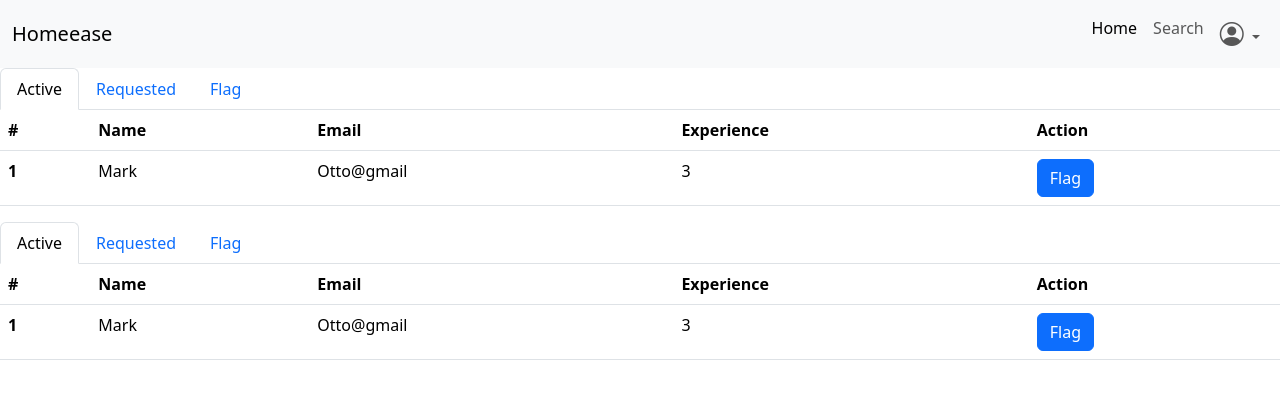
After one commit to 22f3002758/Appdev1-May-26, a Flask app: template templates/admin/dashboard.html in a window 1280 px wide. The commit adds this page. Shown: the top 399 px of the page. Run offline with Flask 3, Linux system fonts and the light colour scheme; the template is opened without the code that fills it, so the values that code supplies are empty.

Commit message:
Admin dashboard frontend

```diff
--- /dev/null
+++ b/templates/admin/dashboard.html
@@ -0,0 +1,243 @@
+<!doctype html>
+<html lang="en">
+
+<head>
+    <meta charset="utf-8">
+    <meta name="viewport" content="width=device-width, initial-scale=1">
+    <title>Home</title>
+    <link href="https://cdn.jsdelivr.net/npm/bootstrap@5.3.8/dist/css/bootstrap.min.css" rel="stylesheet"
+        integrity="sha384-sRIl4kxILFvY47J16cr9ZwB07vP4J8+LH7qKQnuqkuIAvNWLzeN8tE5YBujZqJLB" crossorigin="anonymous">
+    <link rel="stylesheet" href="https://cdn.jsdelivr.net/npm/bootstrap-icons@1.13.1/font/bootstrap-icons.min.css">
+</head>
+
+<body>
+    <nav class="navbar navbar-expand-lg bg-body-tertiary">
+        <div class="container-fluid">
+            <a class="navbar-brand" href="#">Homeease</a>
+            <button class="navbar-toggler" type="button" data-bs-toggle="collapse"
+                data-bs-target="#navbarSupportedContent" aria-controls="navbarSupportedContent" aria-expanded="false"
+                aria-label="Toggle navigation">
+                <span class="navbar-toggler-icon"></span>
+            </button>
+            <div class="collapse navbar-collapse" id="navbarSupportedContent">
+                <ul class="navbar-nav ms-auto ">
+                    <li class="nav-item">
+                        <a class="nav-link active" aria-current="page" href="#">Home</a>
+                    </li>
+                    <li class="nav-item">
+                        <a class="nav-link" href="#">Search</a>
+                    </li>
+                    <li class="nav-item dropdown">
+                        <a class="nav-link dropdown-toggle" href="#" role="button" data-bs-toggle="dropdown"
+                            aria-expanded="false">
+                            <i class="bi bi-person-circle fs-4"></i>
+                        </a>
+                        <ul class="dropdown-menu">
+                            <li><a class="dropdown-item" href="#">profile</a></li>
+                            <li><a class="dropdown-item" href="#">logout</a></li>
+
+                        </ul>
+                    </li>
+
+                </ul>
+
+            </div>
+        </div>
+    </nav>
+
+    <div class="card-body">
+        <ul class="nav nav-tabs" id="myTab" role="tablist">
+            <li class="nav-item" role="presentation">
+                <button class="nav-link active" id="pills-active-profs-tab" data-bs-toggle="tab"
+                    data-bs-target="#pills-active-profs" type="button" role="tab" aria-controls="home-tab-pane"
+                    aria-selected="true">Active</button>
+            </li>
+            <li class="nav-item" role="presentation">
+                <button class="nav-link" id="pills-registered-profs-tab" data-bs-toggle="tab"
+                    data-bs-target="#pills-registered-profs" type="button" role="tab" aria-controls="profile-tab-pane"
+                    aria-selected="false">Requested</button>
+            </li>
+            <li class="nav-item" role="presentation">
+                <button class="nav-link" id="pills-flagged-profs-tab" data-bs-toggle="tab"
+                    data-bs-target="#pills-flagged-profs" type="button" role="tab" aria-controls="contact-tab-pane"
+                    aria-selected="false">Flag</button>
+            </li>
+
+        </ul>
+        <div class="tab-content" id="myTabContent">
+            <div class="tab-pane fade show active" id="pills-active-profs" role="tabpanel" aria-labelledby="home-tab"
+                tabindex="0">
+                <table class="table">
+                    <thead>
+                        <tr>
+                            <th scope="col">#</th>
+                            <th scope="col">Name</th>
+                            <th scope="col">Email</th>
+                            <th scope="col">Experience</th>
+                            <th scope="col">Action</th>
+                        </tr>
+                    </thead>
+                    <tbody>
+                        <tr>
+                            <th scope="row">1</th>
+                            <td>Mark</td>
+                            <td>Otto@gmail</td>
+                            <td>3</td>
+                            <td><button type="button" class="btn btn-primary">Flag</button></td>
+                        </tr>
+
+                    </tbody>
+                </table>
+            </div>
+            <div class="tab-pane fade" id="pills-registered-profs" role="tabpanel" aria-labelledby="profile-tab"
+                tabindex="0">
+                <table class="table">
+                    <thead>
+                        <tr>
+                            <th scope="col">#</th>
+                            <th scope="col">Name</th>
+                            <th scope="col">Email</th>
+                            <th scope="col">Experience</th>
+                            <th scope="col">Action</th>
+                        </tr>
+                    </thead>
+                    <tbody>
+                        <tr>
+                            <th scope="row">1</th>
+                            <td>Mark</td>
+                            <td>Otto@gmail</td>
+                            <td>3</td>
+                            <td><button type="button" class="btn btn-primary">Accept/Reject</button></td>
+                        </tr>
+
+                    </tbody>
+                </table>
+            </div>
+            <div class="tab-pane fade" id="pills-flagged-profs" role="tabpanel" aria-labelledby="contact-tab"
+                tabindex="0">
+                <table class="table">
+                    <thead>
+                        <tr>
+                            <th scope="col">#</th>
+                            <th scope="col">Name</th>
+                            <th scope="col">Email</th>
+                            <th scope="col">Experience</th>
+                            <th scope="col">Action</th>
+                        </tr>
+                    </thead>
+                    <tbody>
+                        <tr>
+                            <th scope="row">1</th>
+                            <td>Mark</td>
+                            <td>Otto@gmail</td>
+                            <td>3</td>
+                            <td><button type="button" class="btn btn-primary">UnFlag</button></td>
+                        </tr>
+
+                    </tbody>
+                </table>
+            </div>
+
+        </div>
+    </div>
+    <div class="card-body">
+        <ul class="nav nav-tabs" id="myTab" role="tablist">
+            <li class="nav-item" role="presentation">
+                <button class="nav-link active" id="pills-active-profs-tab" data-bs-toggle="tab"
+                    data-bs-target="#pills-active-profs" type="button" role="tab" aria-controls="home-tab-pane"
+                    aria-selected="true">Active</button>
+            </li>
+            <li class="nav-item" role="presentation">
+                <button class="nav-link" id="pills-registered-profs-tab" data-bs-toggle="tab"
+                    data-bs-target="#pills-registered-profs" type="button" role="tab"
+                    aria-controls="profile-tab-pane" aria-selected="false">Requested</button>
+            </li>
+            <li class="nav-item" role="presentation">
+                <button class="nav-link" id="pills-flagged-profs-tab" data-bs-toggle="tab"
+                    data-bs-target="#pills-flagged-profs" type="button" role="tab" aria-controls="contact-tab-pane"
+                    aria-selected="false">Flag</button>
+            </li>
+
+        </ul>
+        <div class="tab-content" id="myTabContent">
+            <div class="tab-pane fade show active" id="pills-active-profs" role="tabpanel"
+                aria-labelledby="home-tab" tabindex="0">
+                <table class="table">
+                    <thead>
+                        <tr>
+                            <th scope="col">#</th>
+                            <th scope="col">Name</th>
+                            <th scope="col">Email</th>
+                            <th scope="col">Experience</th>
+                            <th scope="col">Action</th>
+                        </tr>
+                    </thead>
+                    <tbody>
+                        <tr>
+                            <th scope="row">1</th>
+                            <td>Mark</td>
+                            <td>Otto@gmail</td>
+                            <td>3</td>
+                            <td><button type="button" class="btn btn-primary">Flag</button></td>
+                        </tr>
+
+                    </tbody>
+                </table>
+            </div>
+            <div class="tab-pane fade" id="pills-registered-profs" role="tabpanel" aria-labelledby="profile-tab" tabindex="0">
+                <table class="table">
+                    <thead>
+                        <tr>
+                            <th scope="col">#</th>
+                            <th scope="col">Name</th>
+                            <th scope="col">Email</th>
+                            <th scope="col">Experience</th>
+                            <th scope="col">Action</th>
+                        </tr>
+                    </thead>
+                    <tbody>
+                        <tr>
+                            <th scope="row">1</th>
+                            <td>Mark</td>
+                            <td>Otto@gmail</td>
+                            <td>3</td>
+                            <td><button type="button" class="btn btn-primary">Accept/Reject</button></td>
+                        </tr>
+
+                    </tbody>
+                </table>
+            </div>
+            <div class="tab-pane fade" id="pills-flagged-profs" role="tabpanel" aria-labelledby="contact-tab" tabindex="0">
+            <table class="table">
+                    <thead>
+                        <tr>
+                            <th scope="col">#</th>
+                            <th scope="col">Name</th>
+                            <th scope="col">Email</th>
+                            <th scope="col">Experience</th>
+                            <th scope="col">Action</th>
+                        </tr>
+                    </thead>
+                    <tbody>
+                        <tr>
+                            <th scope="row">1</th>
+                            <td>Mark</td>
+                            <td>Otto@gmail</td>
+                            <td>3</td>
+                            <td><button type="button" class="btn btn-primary">UnFlag</button></td>
+                        </tr>
+
+                    </tbody>
+                </table>
+            </div>
+
+        </div>
+    </div>
+
+
+    <script src="https://cdn.jsdelivr.net/npm/bootstrap@5.3.8/dist/js/bootstrap.bundle.min.js"
+        integrity="sha384-FKyoEForCGlyvwx9Hj09JcYn3nv7wiPVlz7YYwJrWVcXK/BmnVDxM+D2scQbITxI"
+        crossorigin="anonymous"></script>
+</body>
+
+</html>
--- a/templates/home.html
+++ b/templates/home.html
@@ -27,6 +27,10 @@
         </div>
     </div>
 
+
+
+
+
     <script src="https://cdn.jsdelivr.net/npm/bootstrap@5.3.8/dist/js/bootstrap.bundle.min.js"
         integrity="sha384-FKyoEForCGlyvwx9Hj09JcYn3nv7wiPVlz7YYwJrWVcXK/BmnVDxM+D2scQbITxI"
         crossorigin="anonymous"></script>
```
